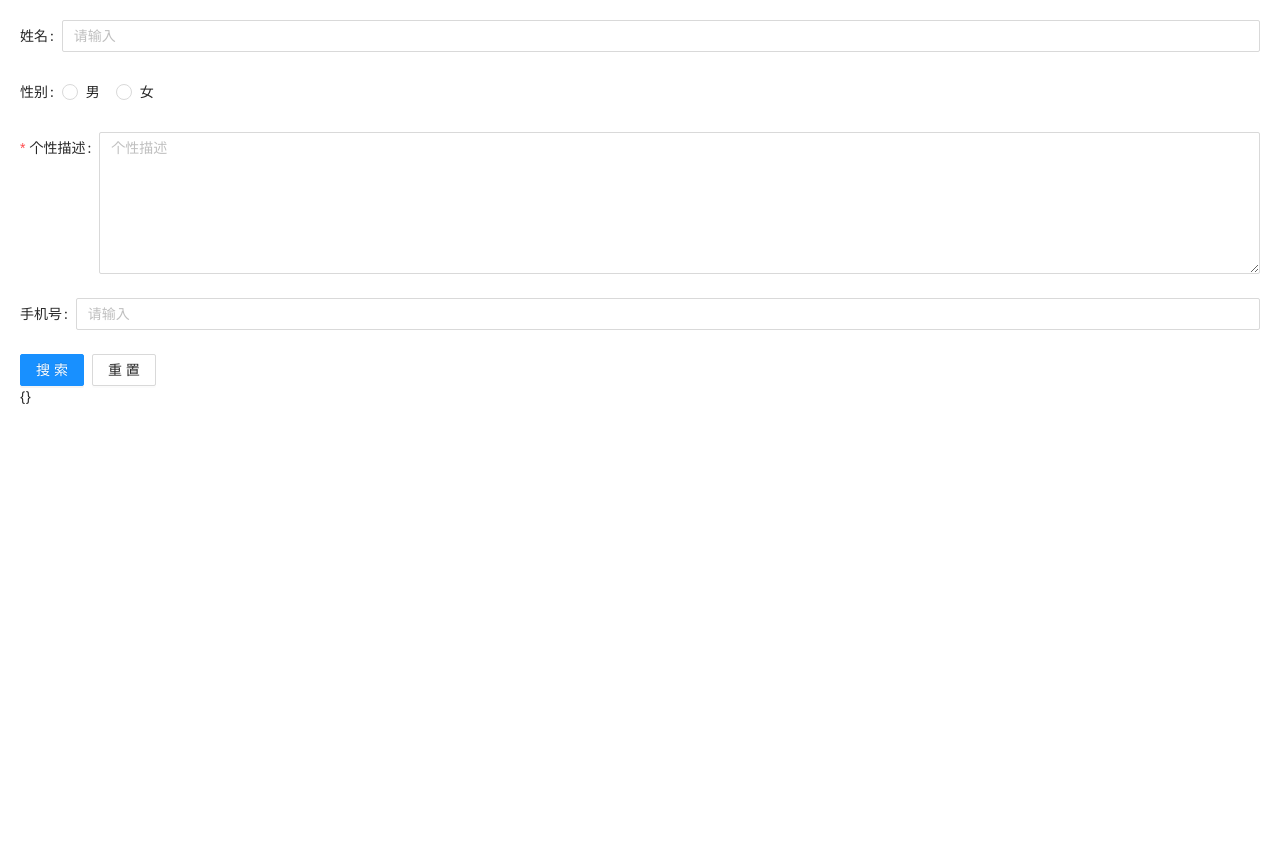
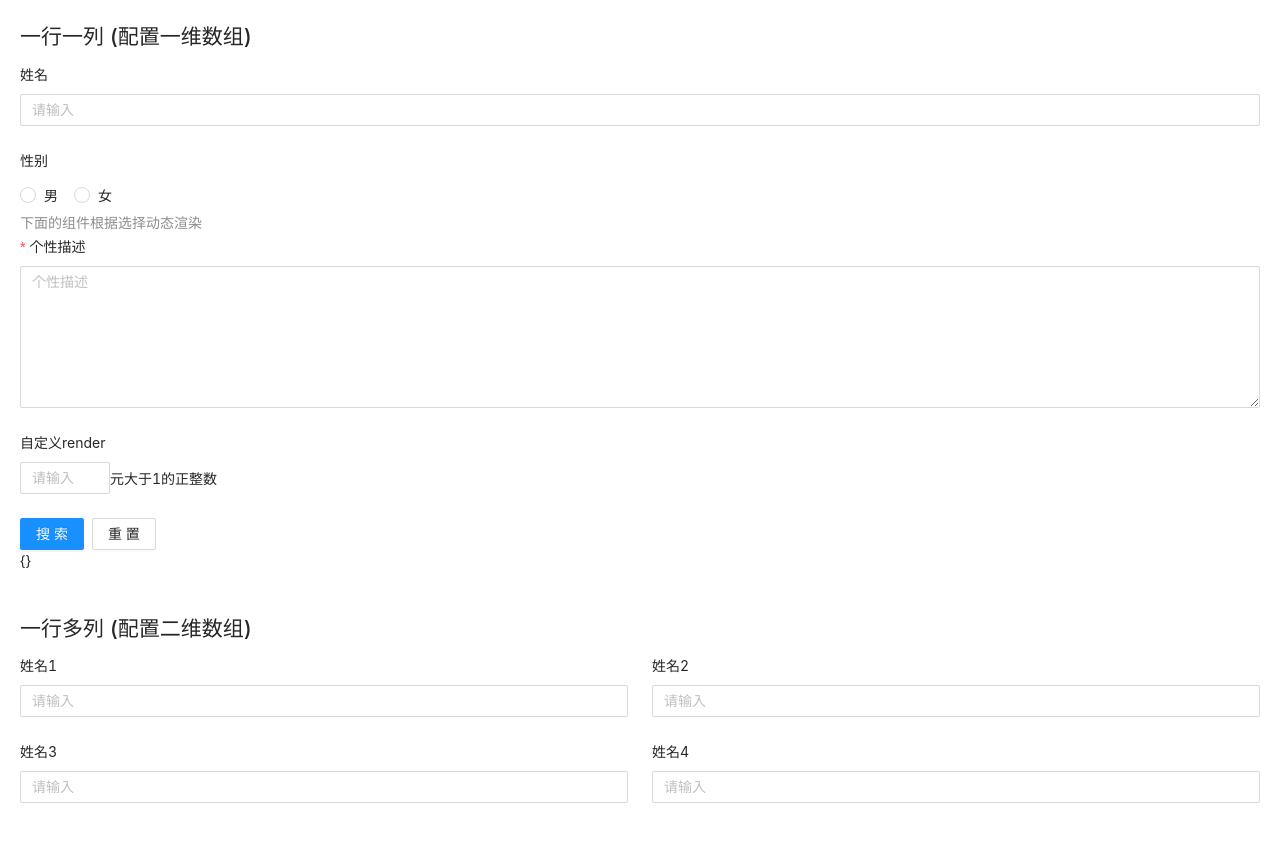
Before and after one commit to leonwgc/antd-form-render, a React app: page / in a window 1280 px wide. Shown: the top 842 px of the page. Before the commit the page ends 800 px from the top, so only its background shows below. Built offline with nearby package versions, Linux system fonts and the light colour scheme; the HTML template or start-up script is replaced by a standard one.

Commit message:
add demo

```diff
--- a/demo/App.jsx
+++ b/demo/App.jsx
@@ -1,17 +1,21 @@
 import React, { useState, useEffect } from 'react';
 import FormRender from '../src/index';
-import { Form, Button, Space, Input, Radio, Select } from 'antd';
+import { Form, Button, Space, Input, Radio, Select, InputNumber } from 'antd';
 import './App.less';
 
 export default function App() {
   const [form] = Form.useForm();
+  const [form2] = Form.useForm();
   const [data, setData] = useState({});
-  const searchLayout = [
+
+  // 如果是一维数组，则从上往下一行放一个 item
+  const layout = [
     {
       type: Input,
       label: '姓名',
       placeholder: '请输入',
       name: 'name',
+      // 对Input的配置 , elProps对type指定的组件配置
       elProps: {
         maxLength: 10,
       },
@@ -20,14 +24,20 @@ export default function App() {
       type: Radio.Group,
       label: '性别',
       name: 'gender',
+      // 对Radio.Group的配置
       elProps: {
         options: [
           { label: '男', value: 'male' },
           { label: '女', value: 'female' },
         ],
       },
+      // 对Form.Item的配置
+      itemProps: {
+        help: '下面的组件根据选择动态渲染',
+      },
     },
     {
+      // 根据条件动态返回object
       getJSON() {
         return data.gender === 'male'
           ? {
@@ -35,6 +45,7 @@ export default function App() {
               label: '男孩输入兴趣爱好',
               placeholder: '请输入兴趣爱好',
               name: 'malefav',
+              // 对Form.Item的配置
               itemProps: {
                 rules: [{ required: true, message: '请输入男孩输入兴趣爱好' }],
               },
@@ -45,11 +56,13 @@ export default function App() {
               label: '女孩选择兴趣爱好',
               placeholder: '请选择兴趣爱好',
               name: 'femalefav',
+              // 对Form.Item的配置
               itemProps: {
                 itemProps: {
                   rules: [{ required: true, message: '请选择兴趣爱好' }],
                 },
               },
+              // 对Select的配置
               elProps: {
                 options: [
                   { label: '画画', value: '画画' },
@@ -65,23 +78,36 @@ export default function App() {
       type: Input.TextArea,
       name: 'remark',
       label: '个性描述',
+      // 对Input.TextArea的配置
       elProps: {
         placeholder: '个性描述',
         rows: 6,
       },
+      // 对Form.Item的配置
+      itemProps: {
         rules: [
           {
             required: true,
           },
         ],
       },
-    {
-      type: Input,
-      label: '手机号',
-      placeholder: '请输入',
-      name: 'phone',
     },
     {
+      // 自定义render
+      render() {
+        return (
+          <Form.Item label="自定义render">
+            <Form.Item name="amount" rules={[{ required: true, message: '请输入' }]} noStyle>
+              <InputNumber min={1} placeholder="请输入" />
+            </Form.Item>
+            <span className="unit">元</span>
+            <span className="remind">大于1的正整数</span>
+          </Form.Item>
+        );
+      },
+    },
+    {
+      // 自定义render
       render() {
         return (
           <div className="search-part">
@@ -98,15 +124,71 @@ export default function App() {
     },
   ];
 
+  // 如果是二维数组，则每个子数组元素的数量，则为一行显示的item数量 ,子数组长度被24整除
+  const layout1 = [
+    [
+      {
+        type: Input,
+        label: '姓名1',
+        placeholder: '请输入',
+        name: 'name1',
+        // 对Input的配置 , elProps对type指定的组件配置
+        elProps: {
+          maxLength: 10,
+        },
+      },
+      {
+        type: Input,
+        label: '姓名2',
+        placeholder: '请输入',
+        name: 'name2',
+        // 对Input的配置 , elProps对type指定的组件配置
+        elProps: {
+          maxLength: 10,
+        },
+      },
+    ],
+    [
+      {
+        type: Input,
+        label: '姓名3',
+        placeholder: '请输入',
+        name: 'name3',
+        // 对Input的配置 , elProps对type指定的组件配置
+        elProps: {
+          maxLength: 10,
+        },
+      },
+      {
+        type: Input,
+        label: '姓名4',
+        placeholder: '请输入',
+        name: 'name4',
+        // 对Input的配置 , elProps对type指定的组件配置
+        elProps: {
+          maxLength: 10,
+        },
+      },
+    ],
+  ];
+
   return (
+    <div>
       <Form
         form={form}
         className="app"
+        layout="vertical"
         onValuesChange={(v) => {
           setData((p) => ({ ...p, ...v }));
         }}
       >
-      <FormRender layoutData={searchLayout} />
+        <h2>一行一列 (配置一维数组)</h2>
+        <FormRender layoutData={layout} />
       </Form>
+      <Form form={form2} className="app" layout="vertical">
+        <h2>一行多列 (配置二维数组)</h2>
+        <FormRender layoutData={layout1}></FormRender>
+      </Form>
+    </div>
   );
 }
```
Also changed, not shown: 1 other file (tests, documents, lock files or other folders). Lines whose indentation alone changed are shown as unchanged.
